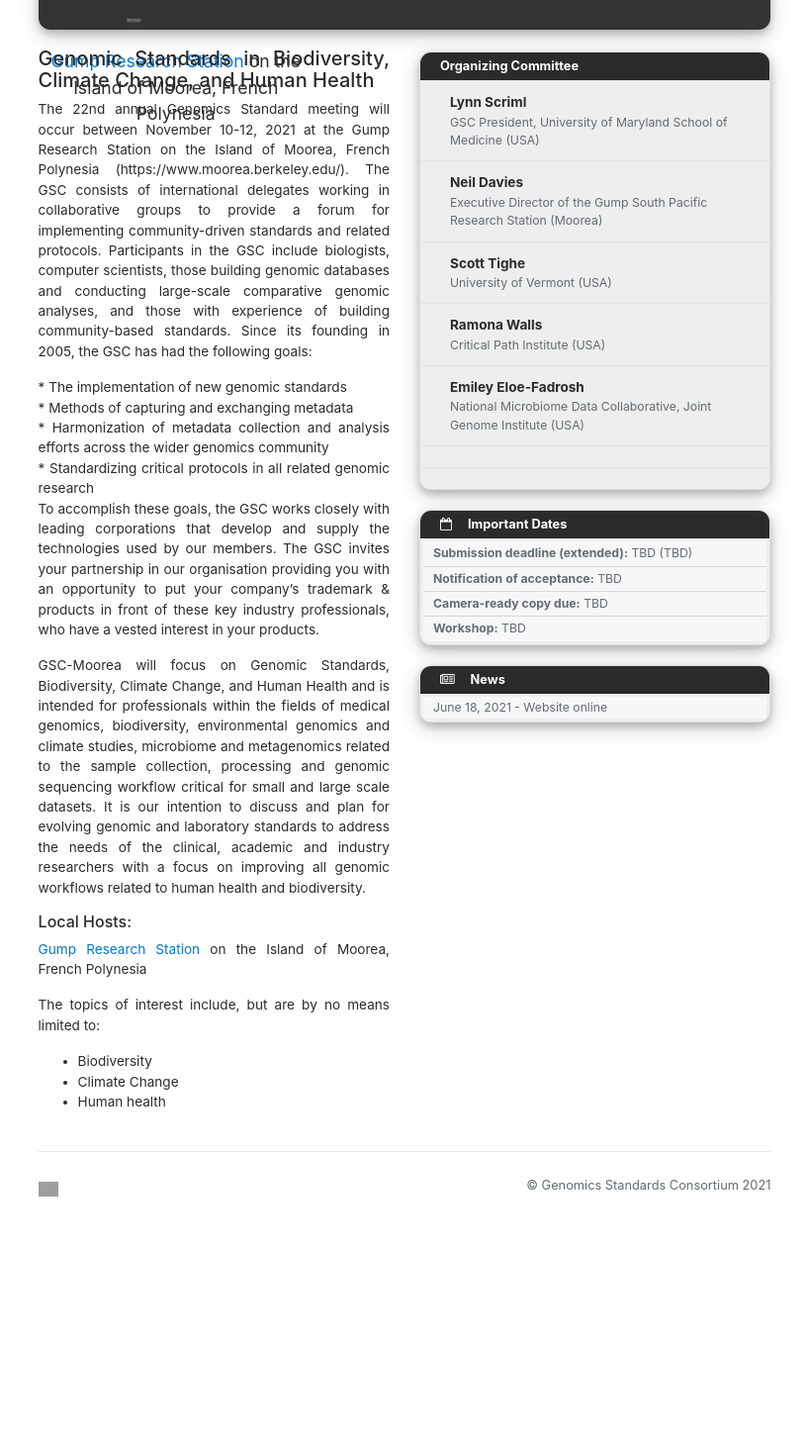
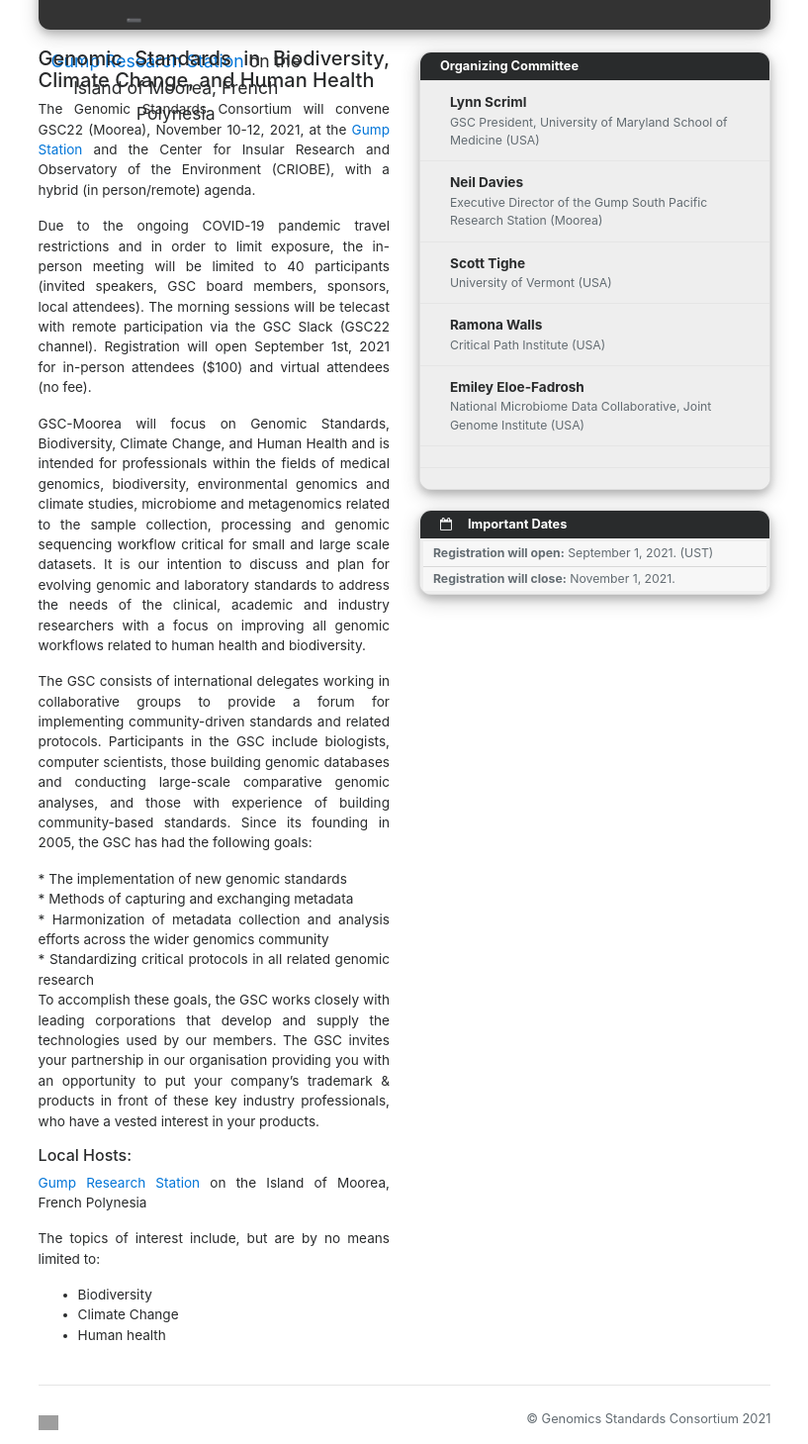
Before and after one commit to GenomicsStandardsConsortium/GSC23-Bangkok, a Jekyll site: the page built from index.html, in a window 1280 px wide. Shown: the part 333-1792 px from the top of the page at 99% size, without its empty margins (231-1048 px from the left). Built offline with Jekyll 4.4.1, drawn with Linux system fonts in a browser that asks for light colours; nearby versions of some CDN libraries; before the commit the page ends 1557 px from its top, so only the background shows below that; grey boxes are pictures that could not be loaded.

Commit message:
update home page
- removed news item card
- updated important dates
- updated text on home page

```diff
--- a/_data/conference.yml
+++ b/_data/conference.yml
@@ -73,18 +73,12 @@
     path: /sponsorship.html
     visible: True
 deadlines:
-  - date: TBD
-    timezone: TBD
-    text: Submission deadline (extended)
+  - date: 2021-09-01
+    timezone: UST
+    text: Registration will open
     pass_due: False
-  - date: TBD
-    text: Notification of acceptance
-    pass_due: False
-  - date: TBD
-    text: Camera-ready copy due
-    pass_due: False
-  - date: TBD
-    text: Workshop
+  - date: 2021-11-01
+    text: Registration will close
     pass_due: False
 news:
   - date: 2021-06-18
--- a/index.html
+++ b/index.html
@@ -9,7 +9,13 @@
 
             <h5>Genomic Standards in Biodiversity, Climate Change, and Human Health</h5>
 
-<p>The 22nd annual Genomics Standard meeting will occur between November 10-12, 2021 at the Gump Research Station on the Island of Moorea, French Polynesia (https://www.moorea.berkeley.edu/). The GSC consists of international delegates working in collaborative groups to provide a forum for implementing community-driven standards and related protocols. Participants in the GSC include biologists, computer scientists, those building genomic databases and conducting large-scale comparative genomic analyses, and those with experience of building community-based standards.  Since its founding in 2005, the GSC has had the following goals:</p>
+<p>The Genomic Standards Consortium will convene GSC22 (Moorea), November 10-12, 2021, at the <a href="https://www.moorea.berkeley.edu/" target=_blank>Gump Station</a> and the Center for Insular Research and Observatory of the Environment (CRIOBE), with a hybrid (in person/remote) agenda. </p>
+
+<p>Due to the ongoing COVID-19 pandemic travel restrictions and in order to limit exposure, the in-person meeting will be limited to 40 participants (invited speakers, GSC board members, sponsors, local attendees). The morning sessions will be telecast with remote participation via the GSC Slack (GSC22 channel). Registration will open September 1st, 2021 for in-person attendees ($100) and virtual attendees (no fee).</p>
+
+<p>GSC-Moorea will focus on Genomic Standards, Biodiversity, Climate Change, and Human Health and is intended for professionals within the fields of medical genomics, biodiversity, environmental genomics and climate studies, microbiome and metagenomics related to the sample collection, processing and genomic sequencing workflow critical for small and large scale datasets. It is our intention to discuss and plan for evolving genomic and laboratory standards to address the needs of the clinical, academic and industry researchers with a focus on improving all genomic workflows related to human health and biodiversity.</p>
+
+<p>The GSC consists of international delegates working in collaborative groups to provide a forum for implementing community-driven standards and related protocols. Participants in the GSC include biologists, computer scientists, those building genomic databases and conducting large-scale comparative genomic analyses, and those with experience of building community-based standards.  Since its founding in 2005, the GSC has had the following goals:</p>
 
 * The implementation of new genomic standards<br>
 * Methods of capturing and exchanging metadata<br>
@@ -17,8 +23,6 @@
 * Standardizing critical protocols in all related genomic research<br>
 
 <p>To accomplish these goals, the GSC works closely with leading corporations that develop and supply the technologies used by our members. The GSC invites your partnership in our organisation providing you with an opportunity to put your company’s trademark & products in front of these key industry professionals, who have a vested interest in your products. </p>
-
-<p>GSC-Moorea will focus on Genomic Standards, Biodiversity, Climate Change, and Human Health and is intended for professionals within the fields of medical genomics, biodiversity, environmental genomics and climate studies, microbiome and metagenomics related to the sample collection, processing and genomic sequencing workflow critical for small and large scale datasets. It is our intention to discuss and plan for evolving genomic and laboratory standards to address the needs of the clinical, academic and industry researchers with a focus on improving all genomic workflows related to human health and biodiversity.</p>
 
 <h6>Local Hosts:</h6><p><a href="https://www.moorea.berkeley.edu/" target=_blank >Gump Research Station</a> on the Island of Moorea, French Polynesia </p>
 
@@ -50,7 +54,7 @@
         </div>
 {% include card-important-dates.html %}
 
-{% include card-news.html %}
+<!--# {% include card-news.html %} -->
    </div>
 </div>
 <!--# {% include sponsors.html %} -->
```
